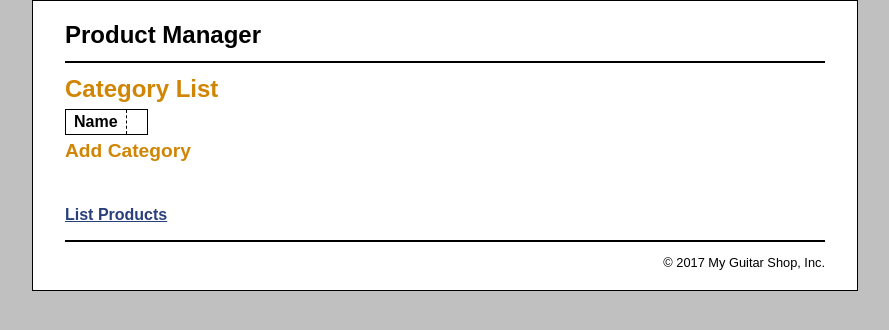
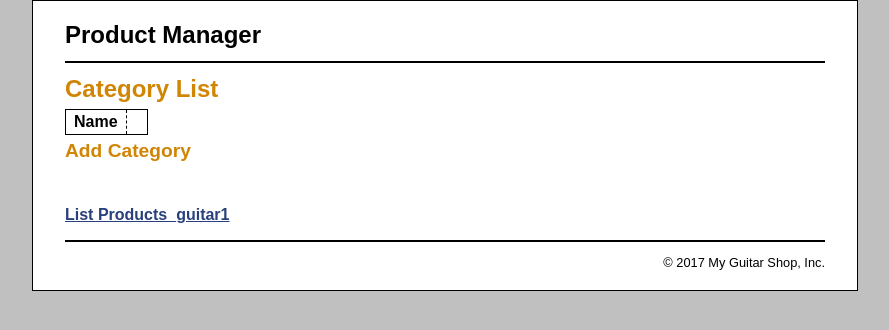
Before and after one commit to Nishant104/manager1, a PHP site: page /category_list.php in a window 1280 px wide. Shown: the top 330 px of the page, without its empty margins (195-1084 px from the left). Run offline with PHP 8.4, Linux system fonts and the light colour scheme; data that the repository does not hold is empty.

Commit message:
Update category_list.php

```diff
--- a/category_list.php
+++ b/category_list.php
@@ -2,7 +2,7 @@
 require_once('database.php');
 
 // Get all categories
-$query = 'SELECT * FROM categories
+$query = 'SELECT * FROM categories_guitar1
                        ORDER BY categoryID';
 $statement = $db->prepare($query);
 $statement->execute();
@@ -38,7 +38,7 @@ $statement->closeCursor();
     <!-- add code for the form here -->
 
     <br>
-    <p><a href="index.php">List Products</a></p>
+    <p><a href="index.php">List Products_guitar1</a></p>
 
     </main>
 
```
